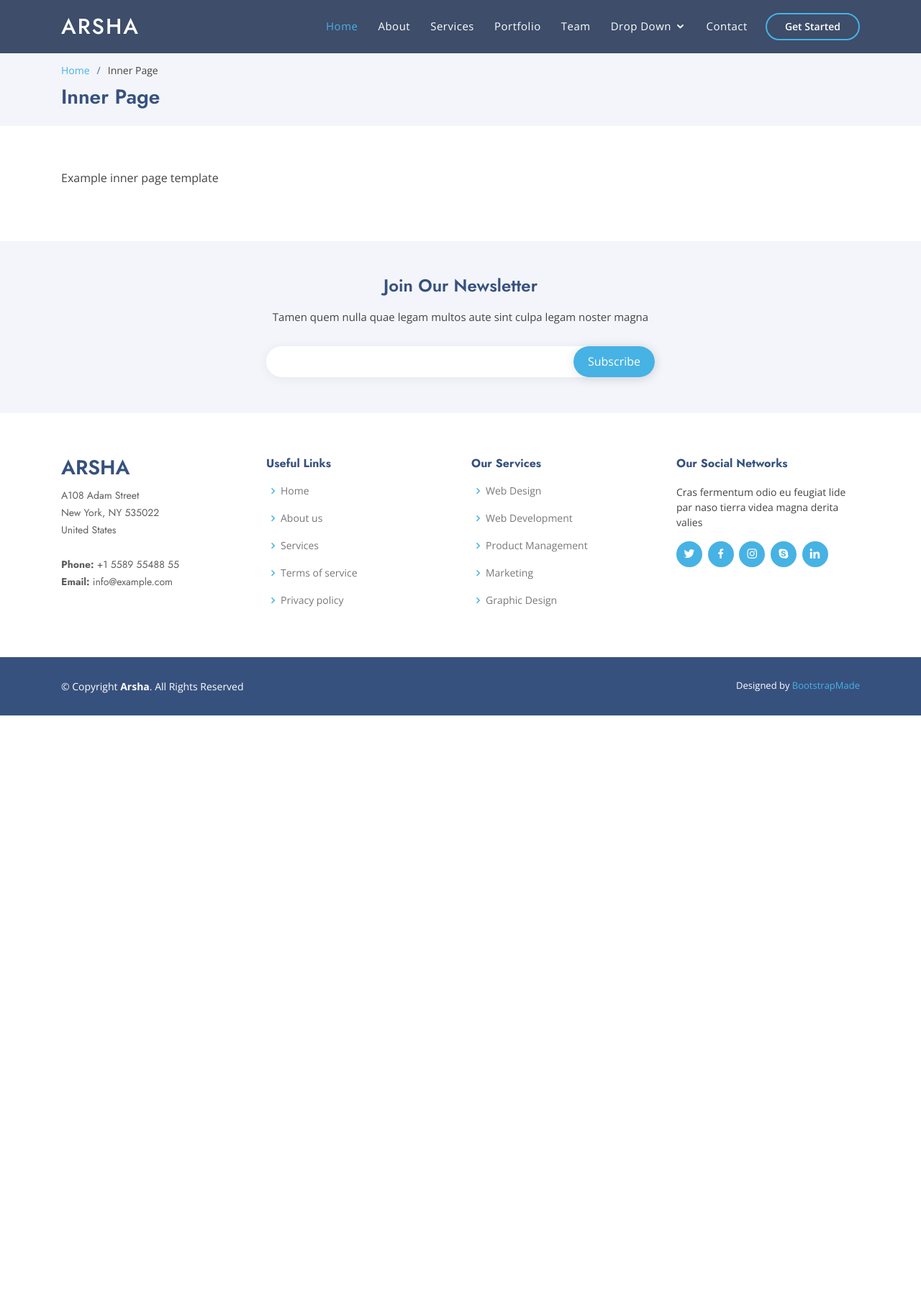
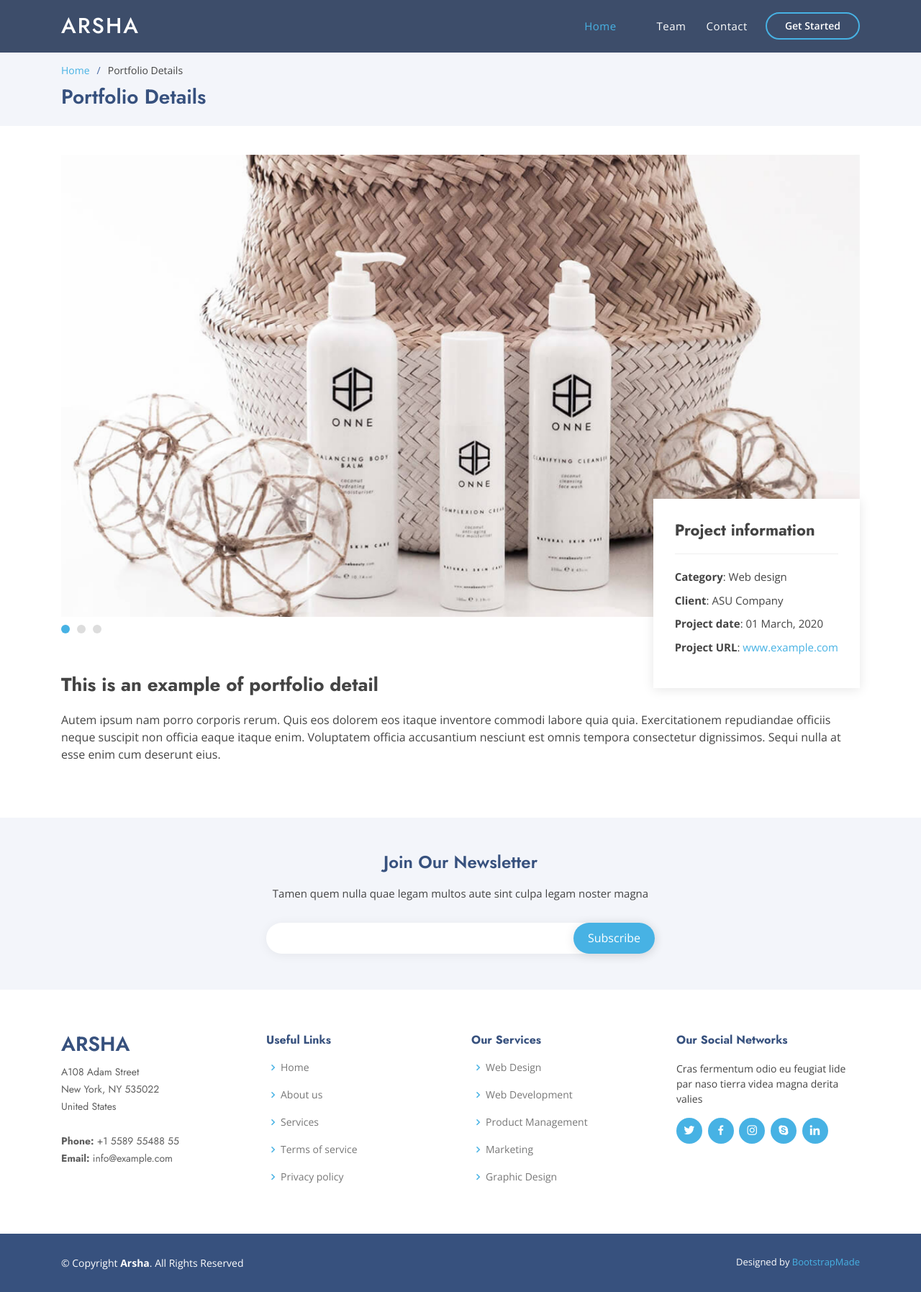
Before and after one commit to Sanya30061991/GovernmentSiteExample, a Django app: page / in a window 1280 px wide. Shown: the whole page at 72% size. Before the commit the page ends 994 px from the top, so only its background shows below. Run offline with Django 3.2, Linux system fonts and the light colour scheme; some libraries are stand-ins or nearby versions.

Commit message:
Migrated some changes on db

```diff
--- a/Content/templates/Content/start.html
+++ b/Content/templates/Content/start.html
@@ -6,7 +6,7 @@
   <meta charset="utf-8">
   <meta content="width=device-width, initial-scale=1.0" name="viewport">
 
-  <title>Inner Page - Arsha Bootstrap Template</title>
+  <title>Gov site</title>
   <meta content="" name="description">
   <meta content="" name="keywords">
 
@@ -50,27 +50,8 @@
       <nav class="nav-menu d-none d-lg-block">
         <ul>
           <li><a href="index.html">Home</a></li>
-          <li><a href="#about">About</a></li>
-          <li><a href="#services">Services</a></li>
-          <li><a href="#portfolio">Portfolio</a></li>
+          <li class="active"><a href="#portfolio"></a></li>
           <li><a href="#team">Team</a></li>
-          <li class="drop-down"><a href="">Drop Down</a>
-            <ul>
-              <li><a href="#">Drop Down 1</a></li>
-              <li class="drop-down"><a href="#">Deep Drop Down</a>
-                <ul>
-                  <li><a href="#">Deep Drop Down 1</a></li>
-                  <li><a href="#">Deep Drop Down 2</a></li>
-                  <li><a href="#">Deep Drop Down 3</a></li>
-                  <li><a href="#">Deep Drop Down 4</a></li>
-                  <li><a href="#">Deep Drop Down 5</a></li>
-                </ul>
-              </li>
-              <li><a href="#">Drop Down 2</a></li>
-              <li><a href="#">Drop Down 3</a></li>
-              <li><a href="#">Drop Down 4</a></li>
-            </ul>
-          </li>
           <li><a href="#contact">Contact</a></li>
 
         </ul>
@@ -89,20 +70,46 @@
 
         <ol>
           <li><a href="index.html">Home</a></li>
-          <li>Inner Page</li>
+          <li>Portfolio Details</li>
         </ol>
-        <h2>Inner Page</h2>
+        <h2>Portfolio Details</h2>
 
       </div>
     </section><!-- End Breadcrumbs -->
 
-    <section class="inner-page">
+    <!-- ======= Portfolio Details Section ======= -->
+    <section id="portfolio-details" class="portfolio-details">
       <div class="container">
-        <p>
-          Example inner page template
-        </p>
+
+        <div class="portfolio-details-container">
+
+          <div class="owl-carousel portfolio-details-carousel">
+            <img src="{% static "img/portfolio/portfolio-details-1.jpg" %}" class="img-fluid" alt="">
+            <img src="{% static "img/portfolio/portfolio-details-2.jpg" %}" class="img-fluid" alt="">
+            <img src="{% static "img/portfolio/portfolio-details-3.jpg" %}" class="img-fluid" alt="">
+          </div>
+
+          <div class="portfolio-info">
+            <h3>Project information</h3>
+            <ul>
+              <li><strong>Category</strong>: Web design</li>
+              <li><strong>Client</strong>: ASU Company</li>
+              <li><strong>Project date</strong>: 01 March, 2020</li>
+              <li><strong>Project URL</strong>: <a href="#">www.example.com</a></li>
+            </ul>
+          </div>
+
+        </div>
+
+        <div class="portfolio-description">
+          <h2>This is an example of portfolio detail</h2>
+          <p>
+            Autem ipsum nam porro corporis rerum. Quis eos dolorem eos itaque inventore commodi labore quia quia. Exercitationem repudiandae officiis neque suscipit non officia eaque itaque enim. Voluptatem officia accusantium nesciunt est omnis tempora consectetur dignissimos. Sequi nulla at esse enim cum deserunt eius.
+          </p>
+        </div>
+
       </div>
-    </section>
+    </section><!-- End Portfolio Details Section -->
 
   </main><!-- End #main -->
 
@@ -205,7 +212,7 @@
   <script src="{% static "vendor/aos/aos.js" %}"></script>
 
   <!-- Template Main JS File -->
-  <script src="{% static "js/main.js" %}"></script>
+  <script src="{% static "/js/main.js" %}"></script>
 
 </body>
 
```
Also changed, not shown: Content/templates/Content/start3.html (+10 -36 lines), db.sqlite3.
